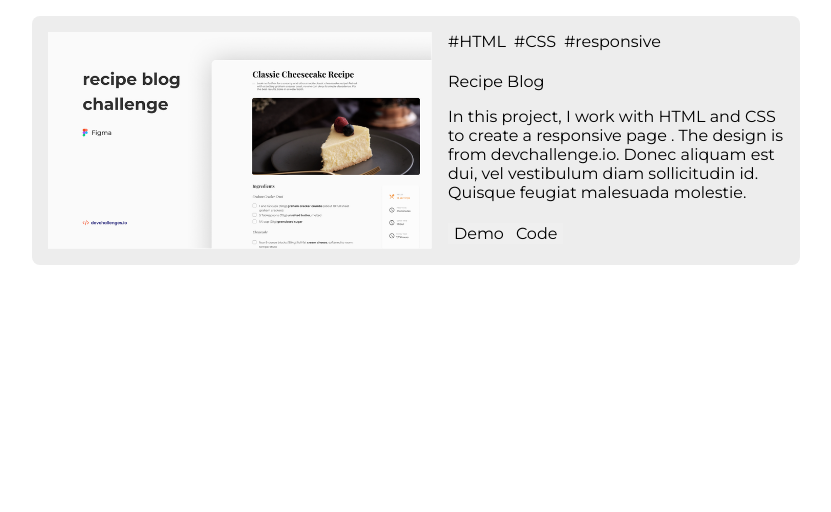
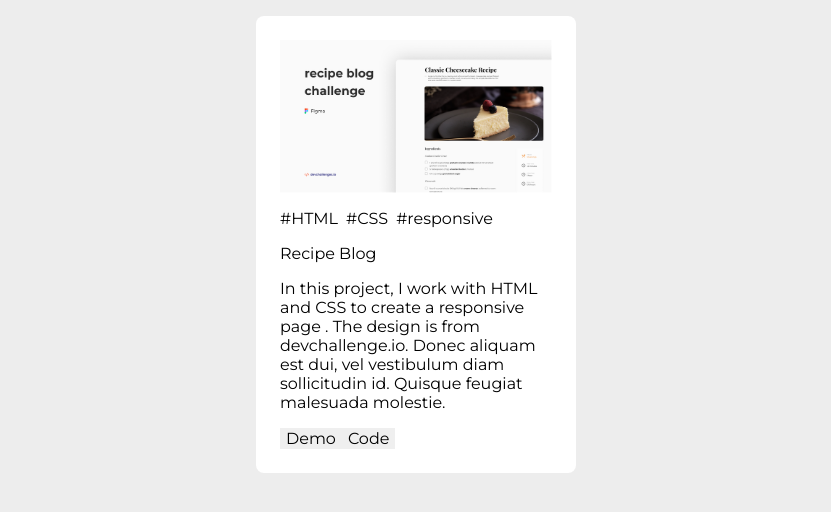
Before and after one commit to Angelxv01/portfolio-master, a React (Create React App) app: page / in a window 1280 px wide. Shown: the top 512 px of the page, without its empty margins (224-1055 px from the left). Built offline with nearby package versions, Linux system fonts and the light colour scheme.

Commit message:
Fix layout

```diff
--- a/src/components/Project.jsx
+++ b/src/components/Project.jsx
@@ -1,12 +1,12 @@
 import { css } from "styled-components";
 import Card, { Header, Body, Footer, Cover } from "../styled/unstyled/Card";
-import { projectCard, thumbnail } from "../styled/variants/Card";
+import { otherCard, thumbnail } from "../styled/variants/Card";
 import { Flow } from "../styled/variants/Layout";
 import Button from "../styled/unstyled/Button";
 
 export default function Project({ project }) {
   return (
-    <Card variation={projectCard}>
+    <Card variation={otherCard}>
       <Cover
         variation={thumbnail}
         src={`${process.env.PUBLIC_URL}/thumbnails/${project.cover}`}
--- a/src/styled/global.js
+++ b/src/styled/global.js
@@ -33,6 +33,7 @@ export default createGlobalStyle`/* Box sizing */
 
     /* set up the body */
     body {
+        background-color: #ededed;
         min-height: 100vh;
         font-family: "Montserrat", sans-serif;
 
--- a/src/styled/variants/Card.jsx
+++ b/src/styled/variants/Card.jsx
@@ -11,7 +11,7 @@ export const someCard = css`
   padding: 2em;
   gap: 1em;
   border-radius: 0.5em;
-  background-color: #ededed;
+  background-color: white;
   & > ${Cover} {
     display: block;
   }
@@ -27,7 +27,7 @@ export const projectCard = css`
   padding: 1em;
   gap: 1em;
   border-radius: 0.5em;
-  background-color: #ededed;
+  background-color: white;
   & > ${Cover} {
     display: block;
   }
@@ -39,8 +39,9 @@ export const otherCard = css`
   padding: 1.5em;
   gap: 1em;
   border-radius: 0.5em;
+  background-color: white;
   grid-template-rows: repeat(3, auto);
-  grid-template-areas: "cover" "header" "body";
+  grid-template-areas: "cover" "header" "body" "footer";
   & > ${Cover} {
     display: block;
   }
```
